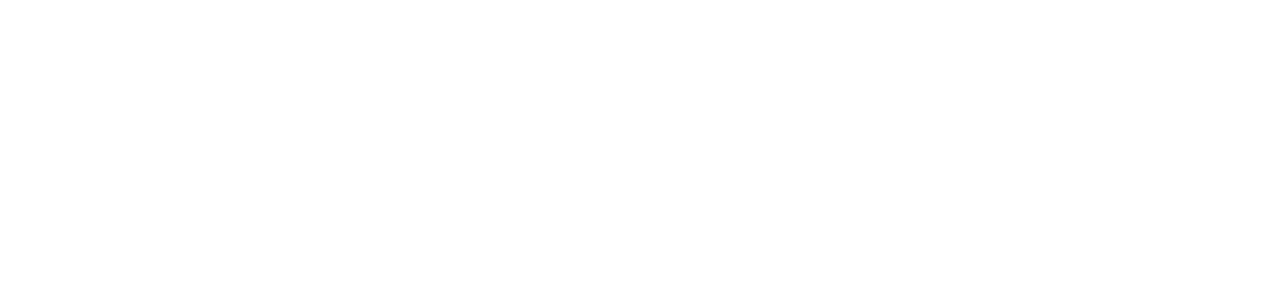
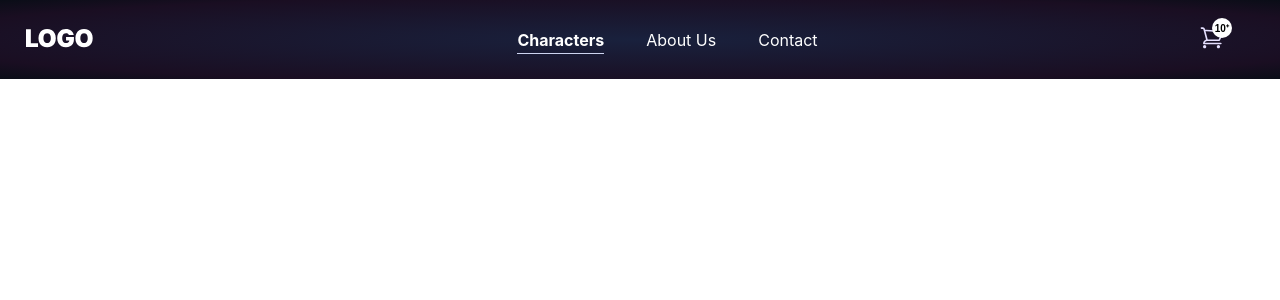
Before and after one commit to kgsantosh770/soul-shop, a React (Create React App) app: page / in a window 1280 px wide. Shown: the top 300 px of the page. Built offline with nearby package versions, Linux system fonts and the light colour scheme.

Commit message:
header component included in layout

```diff
--- a/src/App.js
+++ b/src/App.js
@@ -1,6 +1,11 @@
+import Header from "./components/Header/Header";
+import { Outlet } from "react-router-dom";
+
 function App() {
   return (
     <div className="App">
+        <Header />
+        <Outlet />
     </div>
   );
 }
```
